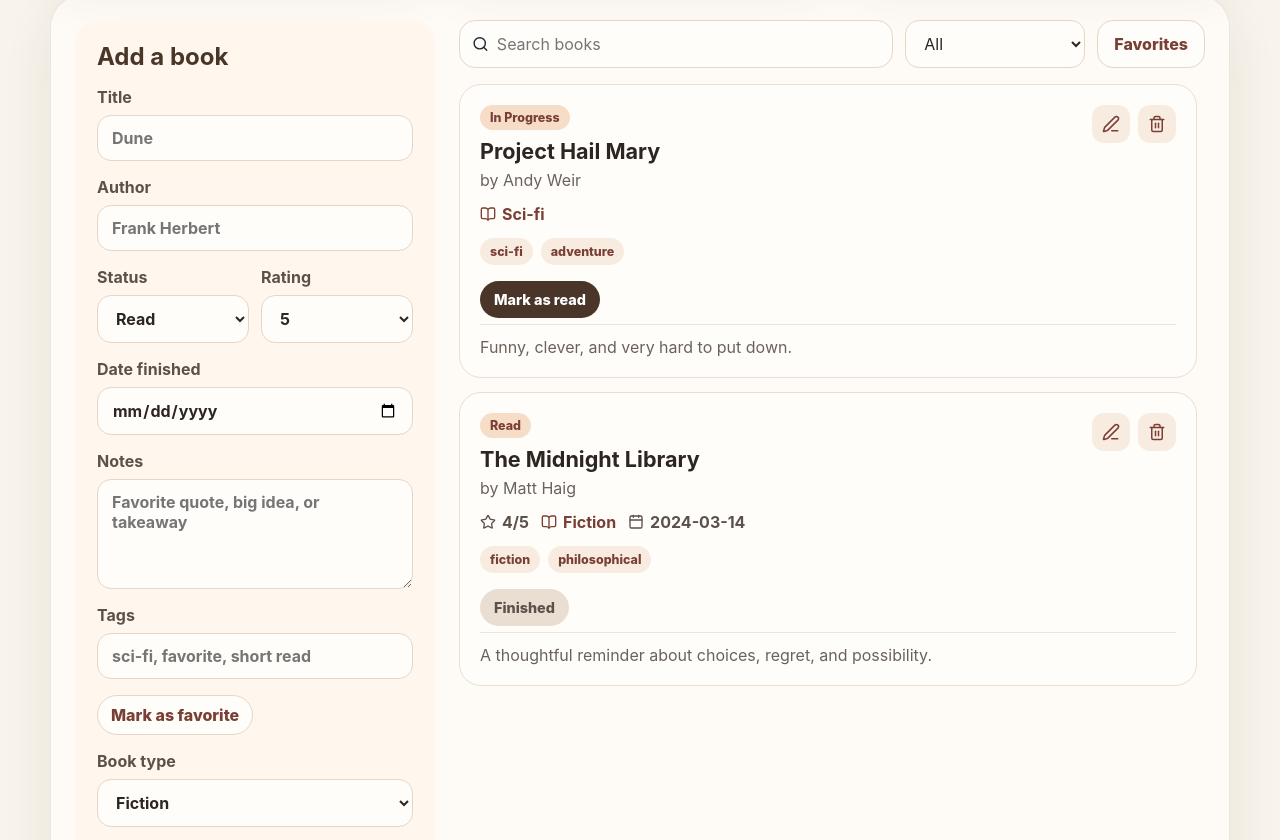
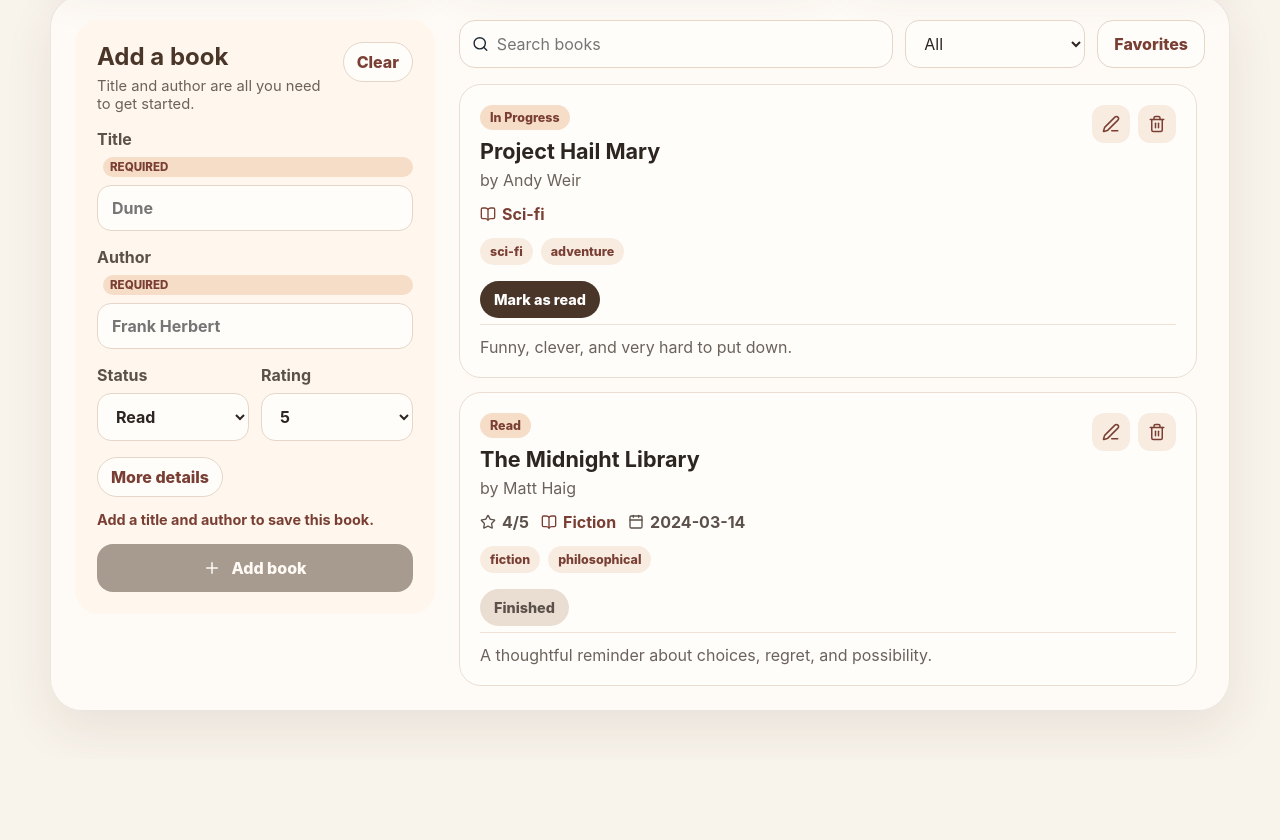
Before and after one commit to samtran7153-glitch/Book-log, a React (Vite) app: page / in a window 1280 px wide. Shown: the part 500-1340 px from the top of the page. After the commit the page ends 1259 px from the top, so only its background shows below. Built offline with nearby package versions, Linux system fonts and the light colour scheme.

Commit message:
Improve add book form usability

```diff
--- a/src/main.jsx
+++ b/src/main.jsx
@@ -6,6 +6,20 @@ import './styles.css';
 const STORAGE_KEY = 'book-log-books';
 const statusOptions = ['Read', 'In Progress', 'Want to Read'];
 const bookTypeOptions = ['Fiction', 'Non-fiction', 'Realistic Fiction', 'Fantasy', 'Sci-fi', 'Mystery', 'Biography', 'Poetry', 'Historical Fiction', 'Education'];
+const defaultForm = {
+  title: '',
+  author: '',
+  status: 'Read',
+  rating: 5,
+  dateFinished: todayDate(),
+  notes: '',
+  tags: '',
+  bookType: 'Fiction',
+  seriesName: '',
+  seriesNumber: '',
+  favorite: false,
+  newberyAward: false,
+};
 
 function normalizeStatus(status) {
   return status === 'Reading' ? 'In Progress' : status;
@@ -102,20 +116,8 @@ function App() {
   const [editingId, setEditingId] = useState(null);
   const [editForm, setEditForm] = useState(null);
   const [ratingBookId, setRatingBookId] = useState(null);
-  const [form, setForm] = useState({
-    title: '',
-    author: '',
-    status: 'Read',
-    rating: 5,
-    dateFinished: '',
-    notes: '',
-    tags: '',
-    bookType: 'Fiction',
-    seriesName: '',
-    seriesNumber: '',
-    favorite: false,
-    newberyAward: false,
-  });
+  const [form, setForm] = useState(defaultForm);
+  const [showMoreDetails, setShowMoreDetails] = useState(false);
 
   useEffect(() => {
     localStorage.setItem(STORAGE_KEY, JSON.stringify(books));
@@ -214,6 +216,7 @@ function App() {
 
   const isFavorite = Boolean(form.favorite);
   const isEditFavorite = Boolean(editForm?.favorite);
+  const canAddBook = Boolean(form.title.trim() && form.author.trim());
 
   const visibleBooks = useMemo(() => {
     return books
@@ -224,7 +227,15 @@ function App() {
   }, [books, filter, query, showFavoritesOnly]);
 
   function updateForm(field, value) {
-    setForm((current) => ({ ...current, [field]: field === 'author' ? titleCase(value) : value }));
+    setForm((current) => {
+      const next = { ...current, [field]: field === 'author' ? titleCase(value) : value };
+
+      if (field === 'status' && value === 'Read' && !current.dateFinished) {
+        next.dateFinished = todayDate();
+      }
+
+      return next;
+    });
   }
 
   function updateEditForm(field, value) {
@@ -287,7 +298,19 @@ function App() {
       },
       ...current,
     ]);
-    setForm({ title: '', author: '', status: 'Read', rating: 5, dateFinished: '', notes: '', tags: '', bookType: 'Fiction', seriesName: '', seriesNumber: '', favorite: false, newberyAward: false });
+    setForm((current) => ({
+      ...defaultForm,
+      status: current.status,
+      rating: current.rating,
+      bookType: current.bookType,
+      dateFinished: current.status === 'Read' ? todayDate() : '',
+    }));
+    setShowMoreDetails(false);
+  }
+
+  function clearForm() {
+    setForm(defaultForm);
+    setShowMoreDetails(false);
   }
 
   function deleteBook(id) {
@@ -398,18 +421,25 @@ function App() {
 
       <section className="panel layout-grid">
         <form className="book-form" onSubmit={addBook}>
+          <div className="form-heading">
+            <div>
               <h2>Add a book</h2>
+              <p>Title and author are all you need to get started.</p>
+            </div>
+            <button className="clear-form-button" onClick={clearForm} type="button">Clear</button>
+          </div>
           <label>
-            Title
+            Title <span className="required-label">required</span>
             <input
               value={form.title}
               onChange={(event) => updateForm('title', event.target.value)}
               placeholder="Dune"
+              required
             />
           </label>
           <label>
-            Author
-            <input value={form.author} onChange={(event) => updateForm('author', event.target.value)} placeholder="Frank Herbert" />
+            Author <span className="required-label">required</span>
+            <input value={form.author} onChange={(event) => updateForm('author', event.target.value)} placeholder="Frank Herbert" required />
             {!!authorSuggestions.length && (
               <div className="suggestion-list">
                 {authorSuggestions.map((author) => (
@@ -434,6 +464,11 @@ function App() {
               </label>
             )}
           </div>
+          <button className="details-toggle" onClick={() => setShowMoreDetails((current) => !current)} type="button">
+            {showMoreDetails ? 'Hide details' : 'More details'}
+          </button>
+          {showMoreDetails && (
+            <div className="optional-details">
               {form.status === 'Read' && (
                 <label>
                   Date finished
@@ -485,7 +520,10 @@ function App() {
                 <input checked={form.newberyAward} onChange={(event) => updateForm('newberyAward', event.target.checked)} type="checkbox" />
                 Newbery Award winner
               </label>
-          <button type="submit"><Plus size={18} /> Add book</button>
+            </div>
+          )}
+          {!canAddBook && <p className="form-helper">Add a title and author to save this book.</p>}
+          <button disabled={!canAddBook} type="submit"><Plus size={18} /> Add book</button>
         </form>
 
         <div className="book-list-area">
@@ -643,14 +681,13 @@ function App() {
                     </div>
                     {ratingBookId === book.id && (
                       <div className="rating-panel">
-                        <strong>Rate this book?</strong>
+                        <strong>How would you rate it?</strong>
                         <div className="rating-options">
-                          {[1, 2, 3, 4, 5].map((rating) => (
-                            <button key={rating} onClick={() => finishBook(book.id, rating)} type="button">{rating}</button>
+                          {[5, 4, 3, 2, 1].map((rating) => (
+                            <button key={rating} onClick={() => finishBook(book.id, rating)} type="button">{rating} stars</button>
                           ))}
                         </div>
                         <button className="skip-rating-button" onClick={() => finishBook(book.id)} type="button">Skip rating</button>
-                        <button className="skip-rating-button" onClick={() => setRatingBookId(null)} type="button">Cancel</button>
                       </div>
                     )}
                     {book.notes && <p className="notes">{book.notes}</p>}
@@ -660,7 +697,7 @@ function App() {
             ))}
             {!visibleBooks.length && (
               <div className="empty-state">
-                {showFavoritesOnly ? 'No favorite books yet.' : 'No books match your search yet.'}
+                <p>No books match your search yet.</p>
               </div>
             )}
           </div>
--- a/src/styles.css
+++ b/src/styles.css
@@ -143,6 +143,58 @@ button {
   color: #493628;
 }
 
+.form-heading {
+  display: flex;
+  gap: 16px;
+  align-items: flex-start;
+  justify-content: space-between;
+}
+
+.form-heading p {
+  margin: 6px 0 0;
+  color: #6b625b;
+  font-size: 0.92rem;
+}
+
+.clear-form-button,
+.details-toggle {
+  border: 1px solid #e5d6c8;
+  border-radius: 999px;
+  padding: 9px 13px;
+  color: #7a3f34;
+  background: #fffdfa;
+  font-weight: 800;
+}
+
+.details-toggle {
+  width: fit-content;
+}
+
+.required-label {
+  margin-left: 6px;
+  border-radius: 999px;
+  padding: 3px 7px;
+  color: #7a3f34;
+  background: #f6ddc8;
+  font-size: 0.72rem;
+  font-weight: 800;
+  text-transform: uppercase;
+}
+
+.optional-details {
+  display: grid;
+  gap: 16px;
+  border-top: 1px solid #eaded2;
+  padding-top: 16px;
+}
+
+.form-helper {
+  margin: -2px 0 0;
+  color: #7a3f34;
+  font-size: 0.9rem;
+  font-weight: 700;
+}
+
 label {
   display: grid;
   gap: 8px;
@@ -219,6 +271,11 @@ textarea {
   color: #fff;
   background: #493628;
   font-weight: 800;
+}
+
+.book-form button[type='submit']:disabled {
+  opacity: 0.48;
+  cursor: not-allowed;
 }
 
 .favorite-button {
```
Lines whose indentation alone changed are shown as unchanged.
